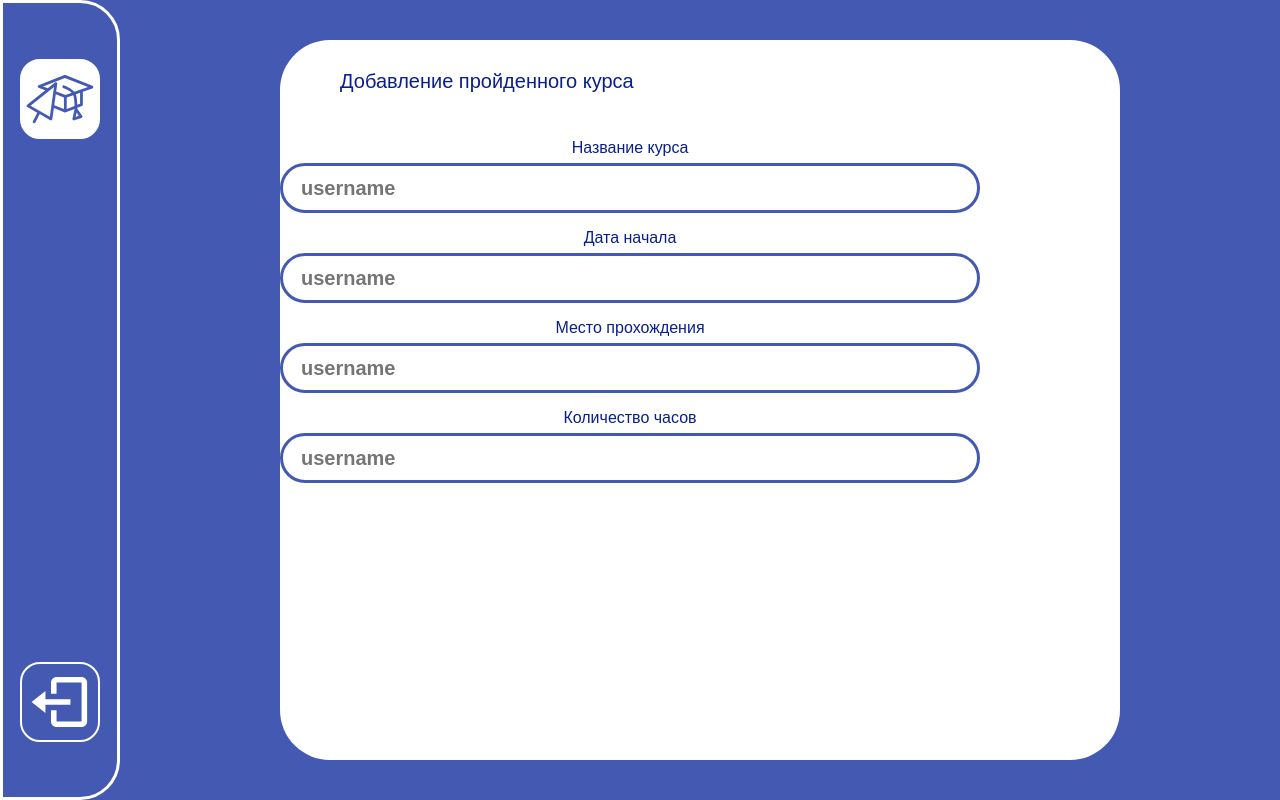
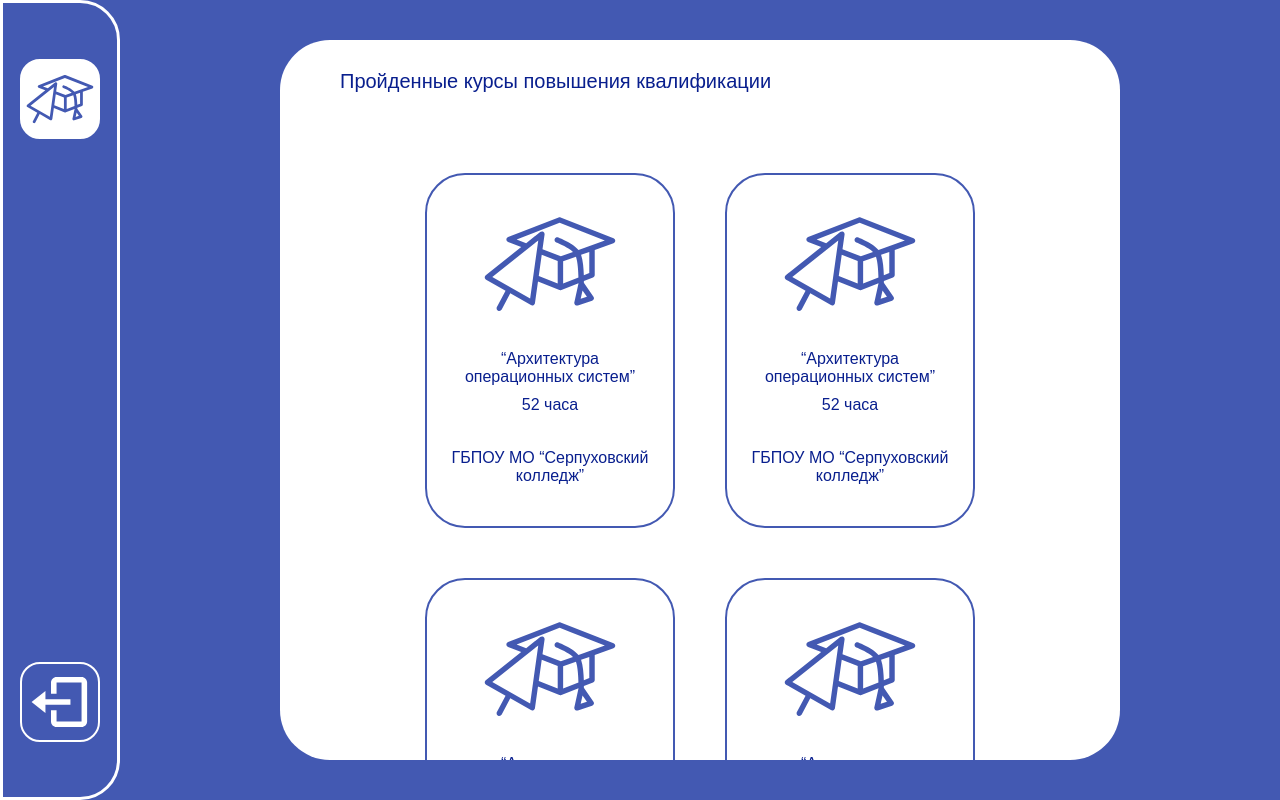
Before and after one commit to Jetvac/Learning, a plain HTML site: page Web/main-menu.html in a window 1280 px wide. Drawn offline with Linux system fonts and the light colour scheme.

Commit message:
Update scroll style

```diff
--- a/Web/main-menu.html
+++ b/Web/main-menu.html
@@ -33,7 +33,7 @@
                 </div>
 
                 <div class="active-place">
-                    <div class="active-place__tab">
+                    <div class="active-place__tab active-tab">
                         <h1 class="active-place__title title">Пройденные курсы повышения квалификации</h1>
 
                         <div class="course-list">
@@ -328,7 +328,7 @@
                         </div>
                     </div>
 
-                    <div class="active-place__tab active-tab">
+                    <div class="active-place__tab">
                         <h1 class="active-place__title title">Добавление пройденного курса</h1>
 
                         <form class="course-add">
--- a/Web/styles/scss/main-menu-page.scss
+++ b/Web/styles/scss/main-menu-page.scss
@@ -102,8 +102,13 @@ body, html {
 }
 
 .active-place__tab {
+    overflow: auto;
     display: none;
     flex-direction: column;
+
+    ::-webkit-scrollbar {
+        display:  none;
+    }
 }
 
 .course-list {
@@ -113,7 +118,11 @@ body, html {
     align-items: center;
     justify-content: center;
     padding: 50px 100px;
-    gap: 15px;
+    gap: 50px;
+
+    ::-webkit-scrollbar {
+        display:  none;
+    }
 }
 
 .course-item {
```
Also changed, not shown: Web/styles/css/main-menu-page.css.
